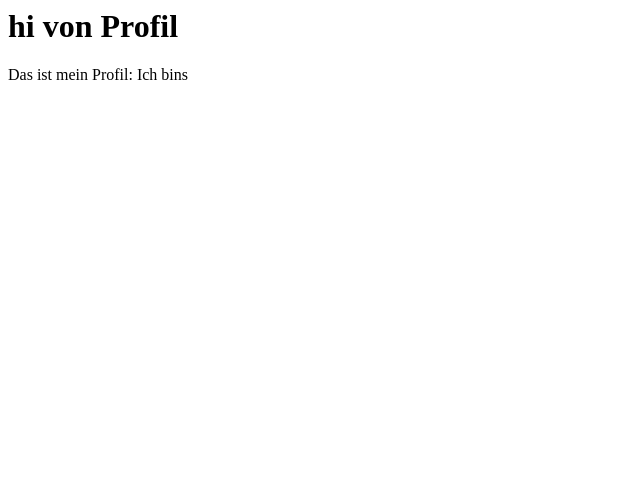
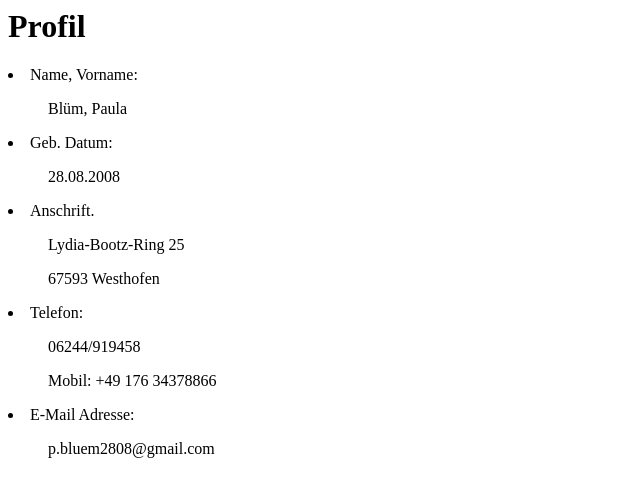
Before and after one commit to pbluem28/praktikum-basf-public, a plain HTML site: page profil.html in a window 1280 px wide. Shown: the whole page, without its empty margins (0-640 px from the left). Drawn offline with Linux system fonts and the light colour scheme.

Commit message:
profil hinzugefügt

```diff
--- a/profil.html
+++ b/profil.html
@@ -1,15 +1,41 @@
 <html lang="en">
+
 <head>
     <meta charset="UTF-8">
     <meta name="viewport" content="width=device-width, initial-scale=1.0">
     <title>Document</title>
 </head>
+
 <body>
     <h1>
-        hi von Profil
+        Profil
     </h1>
 
-    <p>Das ist mein Profil: Ich bins</p>
+    <div >
+        <li>Name, Vorname:
+            <ul>Blüm, Paula</ul>
+        </li>
+        <li> Geb. Datum:
+            <ul>28.08.2008</ul>
+        </li>
+        <li>
+            Anschrift.
+            <ul>Lydia-Bootz-Ring 25</ul>
+            <ul>67593 Westhofen</ul>
+        </li>
+        <li>Telefon:
+           <ul> 06244/919458</ul>
+            <ul>Mobil:
+            +49 176 34378866</ul>
+        </li>
+        <li> E-Mail Adresse:
+            <ul>p.bluem2808@gmail.com</ul>
+        </li>
+
+
+
+    </div>
 
 </body>
+
 </html>
```
